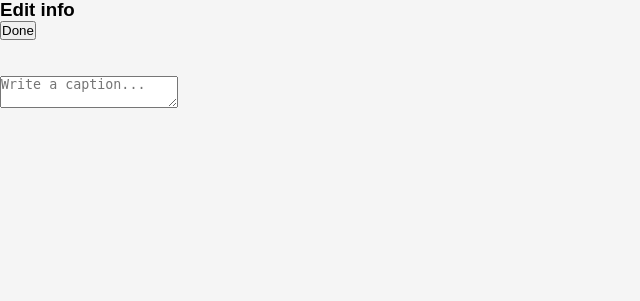
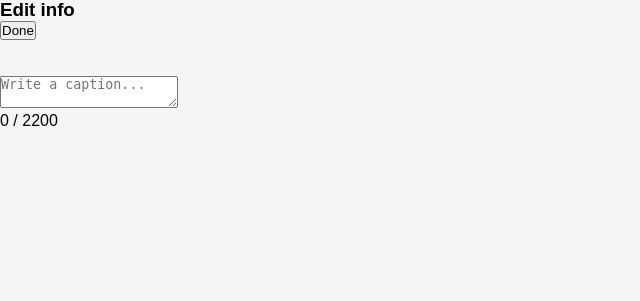
Before and after one commit to jynish102/lensOra, a Django app: template PixelAura/PixelAuraplus/templates/post_crud.html in a window 1280 px wide. Shown: the part 197-498 px from the top of the page, without its empty margins (0-640 px from the left). Run offline with Django 5.2, Linux system fonts and the light colour scheme; the template is opened without the code that fills it, so the values that code supplies are empty.

Commit message:
Update post_crud.html

```diff
--- a/PixelAura/PixelAuraplus/templates/post_crud.html
+++ b/PixelAura/PixelAuraplus/templates/post_crud.html
@@ -80,7 +80,11 @@
 
                             <textarea name="caption"
                                     id="editCaption"
-                                    placeholder="Write a caption..."></textarea>
+                                    placeholder="Write a caption..."
+                                maxlength="2200"></textarea>
+                            <div class="caption-counter">
+    <span id="charCount">0</span> / 2200
+</div>
                      </div>
                     </div>
                 </form>
```
